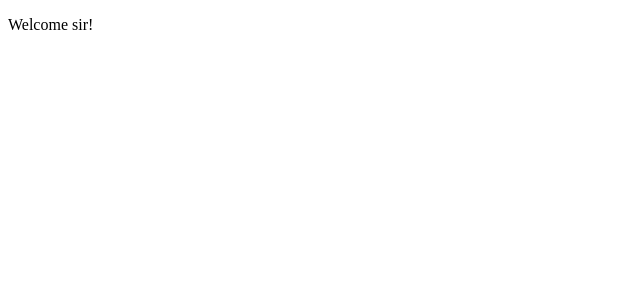
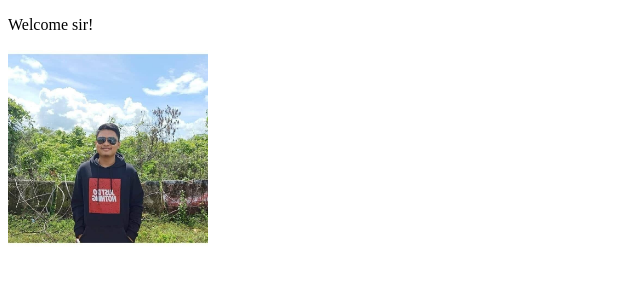
Before and after one commit to KaungHtetNyein/11211VIBE, a plain HTML site: page index.html in a window 1280 px wide. Shown: the whole page, without its empty margins (0-640 px from the left). Drawn offline with Linux system fonts and the light colour scheme.

Commit message:
Picture Update

```diff
--- a/index.html
+++ b/index.html
@@ -7,5 +7,6 @@
 </head>
 <body>
     <p>Welcome sir!</p>
+    <img src="git.jpg" alt="" style="width: 200px;">
 </body>
 </html>
```
Also changed, not shown: git.jpg (added).
